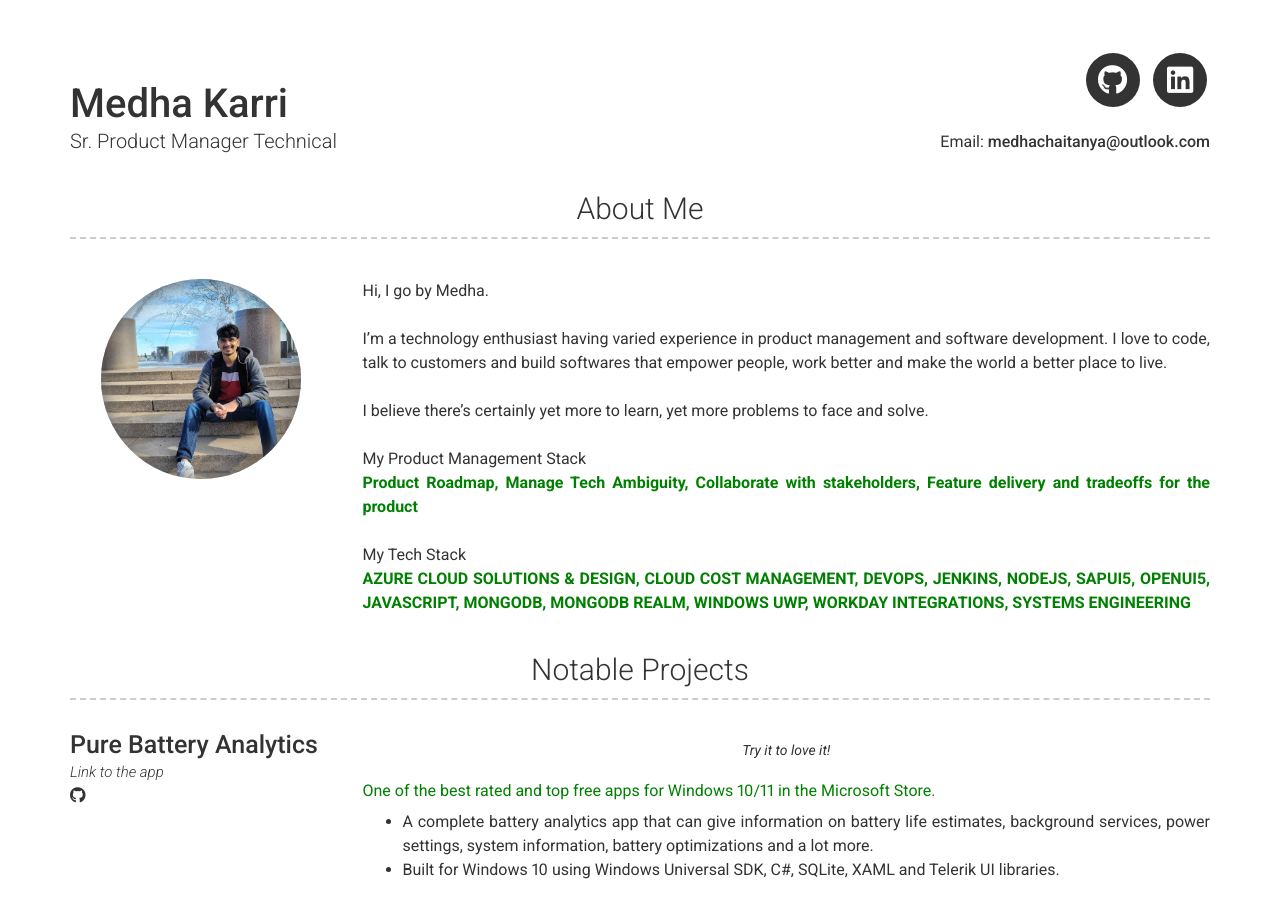
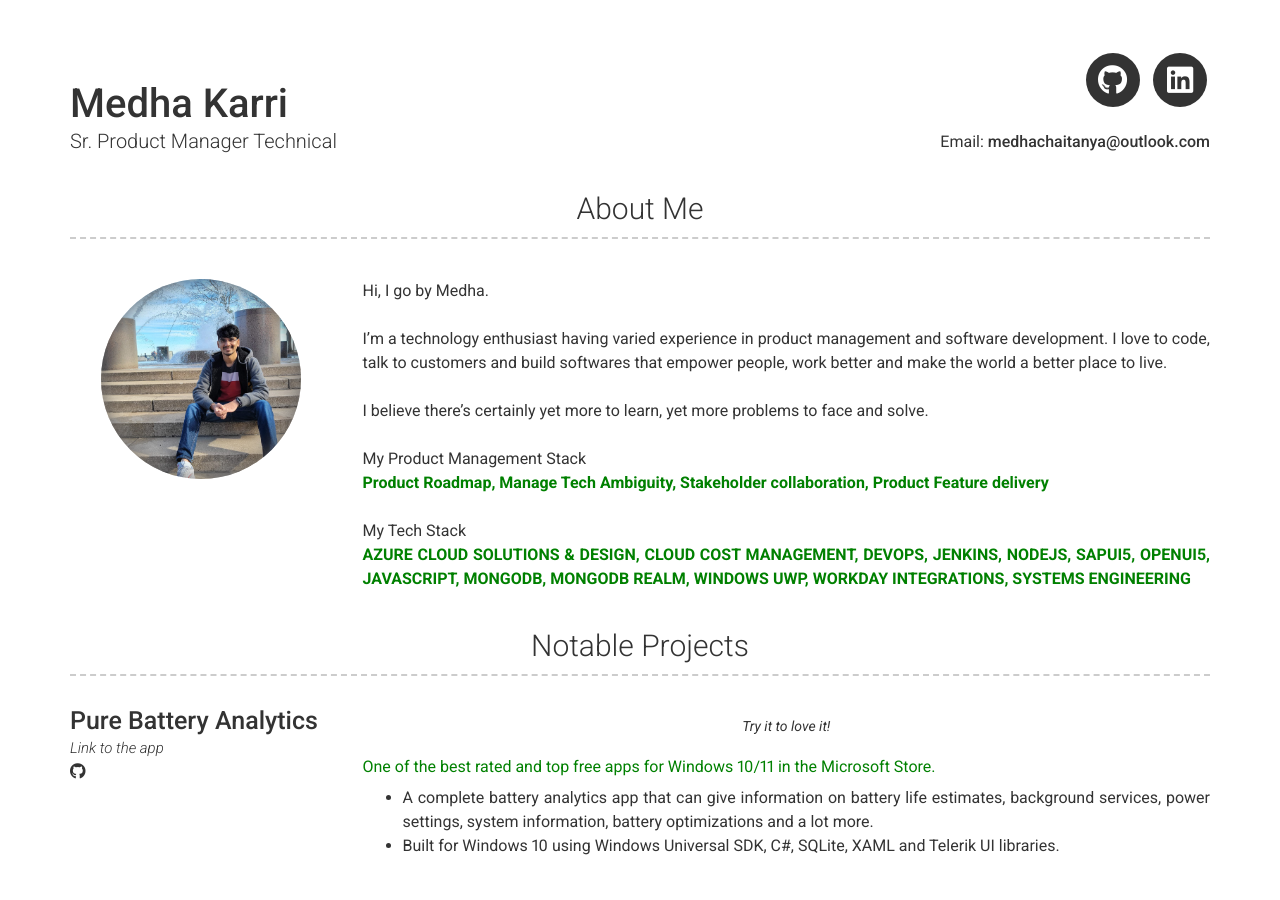
Before and after one commit to medhachaitanya/medhachaitanya.github.io, a Jekyll site: the page built from index.md, in a window 1280 px wide and 900 px high. Built offline with Jekyll 4.4.1, drawn with Linux system fonts in a browser that asks for light colours; nearby versions of some CDN libraries.

Commit message:
Update _config.yml

```diff
--- a/_config.yml
+++ b/_config.yml
@@ -60,7 +60,7 @@ about_content:  # this will include new lines to allow paragraphs
   <br />
   My Product Management Stack
   <br />
-  <b style='color:green'>Product Roadmap, Manage Tech Ambiguity, Collaborate with stakeholders, Feature delivery and tradeoffs for the product</b>
+  <b style='color:green'>Product Roadmap, Manage Tech Ambiguity, Stakeholder collaboration, Product Feature delivery</b>
   <br />    <br />
   My Tech Stack
   <br />
```
